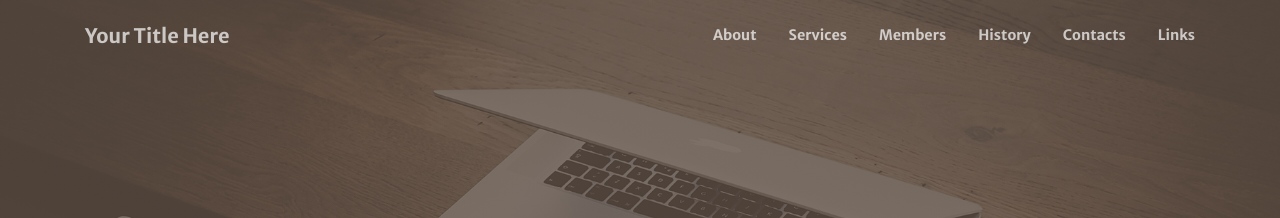
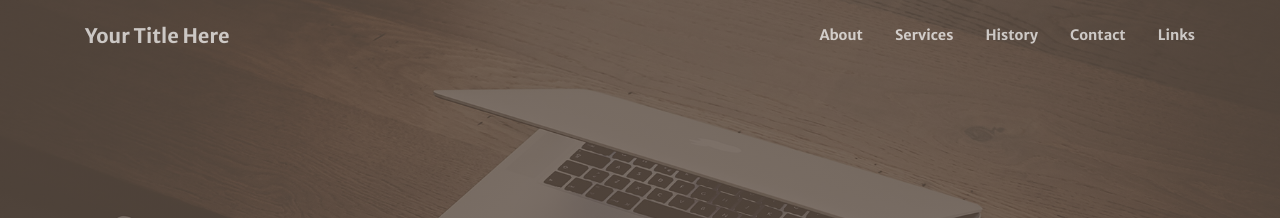
Before and after one commit to wijnandb/testhtml, a Jekyll site: the page built from index.md, in a window 1280 px wide. Shown: the top 218 px of the page. Built offline with Jekyll 4.4.1, drawn with Linux system fonts in a browser that asks for light colours; nearby versions of some CDN libraries.

Commit message:
Update menus.yml

```diff
--- a/_data/menus.yml
+++ b/_data/menus.yml
@@ -7,11 +7,11 @@ header:
   url: /#about
 - title: Services
   url: /#services
-- title: Members
-  url: /#members
+#- title: Members
+#  url: /#members
 - title: History
   url: /#timeline
-- title: Contacts
-  url: /#contacts
+- title: Contact
+  url: /#contact
 - title: Links
   url: /links
```
